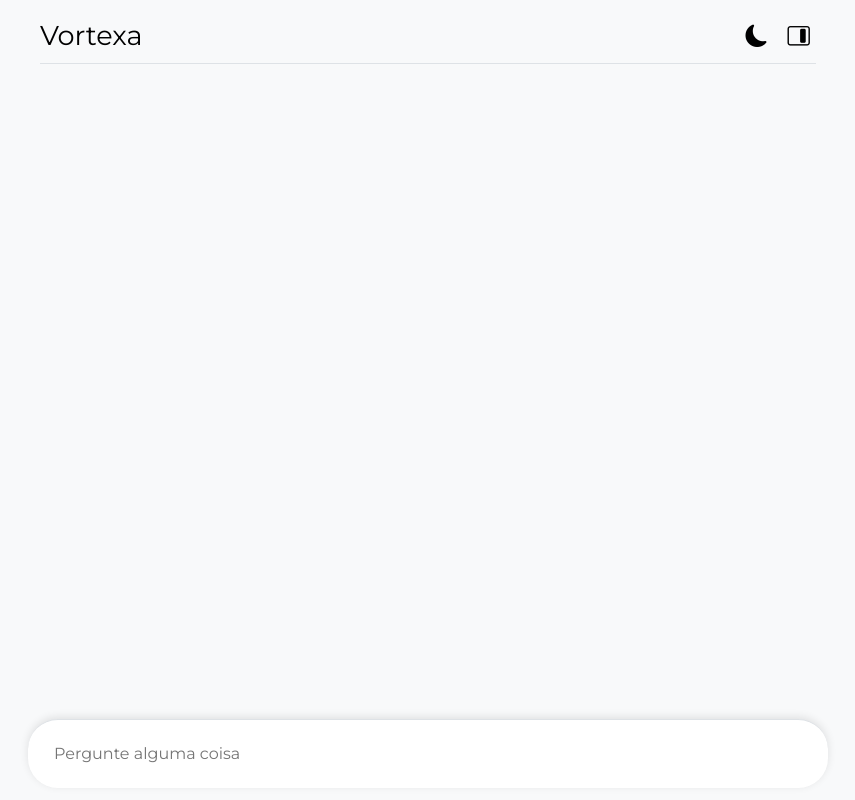
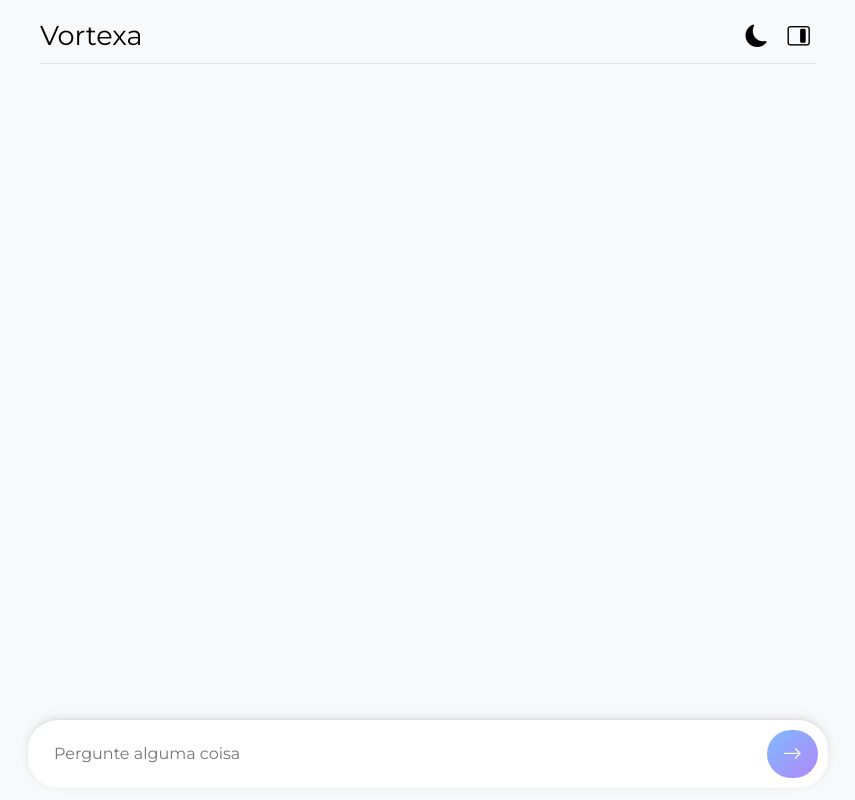
Before and after one commit to EstandarMustaq/vortexa.ia, a Next.js app: page / in a window 1280 px wide. Shown: the whole page, without its empty margins (212-1067 px from the left). Built offline with nearby package versions, Linux system fonts and the light colour scheme.

Commit message:
corrent declaration gradient

```diff
--- a/src/assets/style.css
+++ b/src/assets/style.css
@@ -337,11 +337,12 @@ body.dark-mode .text-muted {
 }
 
 .message.user {
-  background-color: var(--user-msg-bg);
+  background: var(--user-msg-bg);
   color: var(--user-msg-text);
   align-self: flex-end !important;
   justify-self: flex-end !important;
   max-width: 75%;
+
 }
 
 .message.user i {
@@ -552,7 +553,7 @@ body.dark-mode .input-field {
    BOTÃO DE ENVIO
    ================================= */
 .send-button {
-  background-color: var(--user-msg-bg);
+  background: var(--user-msg-bg);
   border: none;
   color: var(--user-msg-text);
   margin-left: 8px;
```
